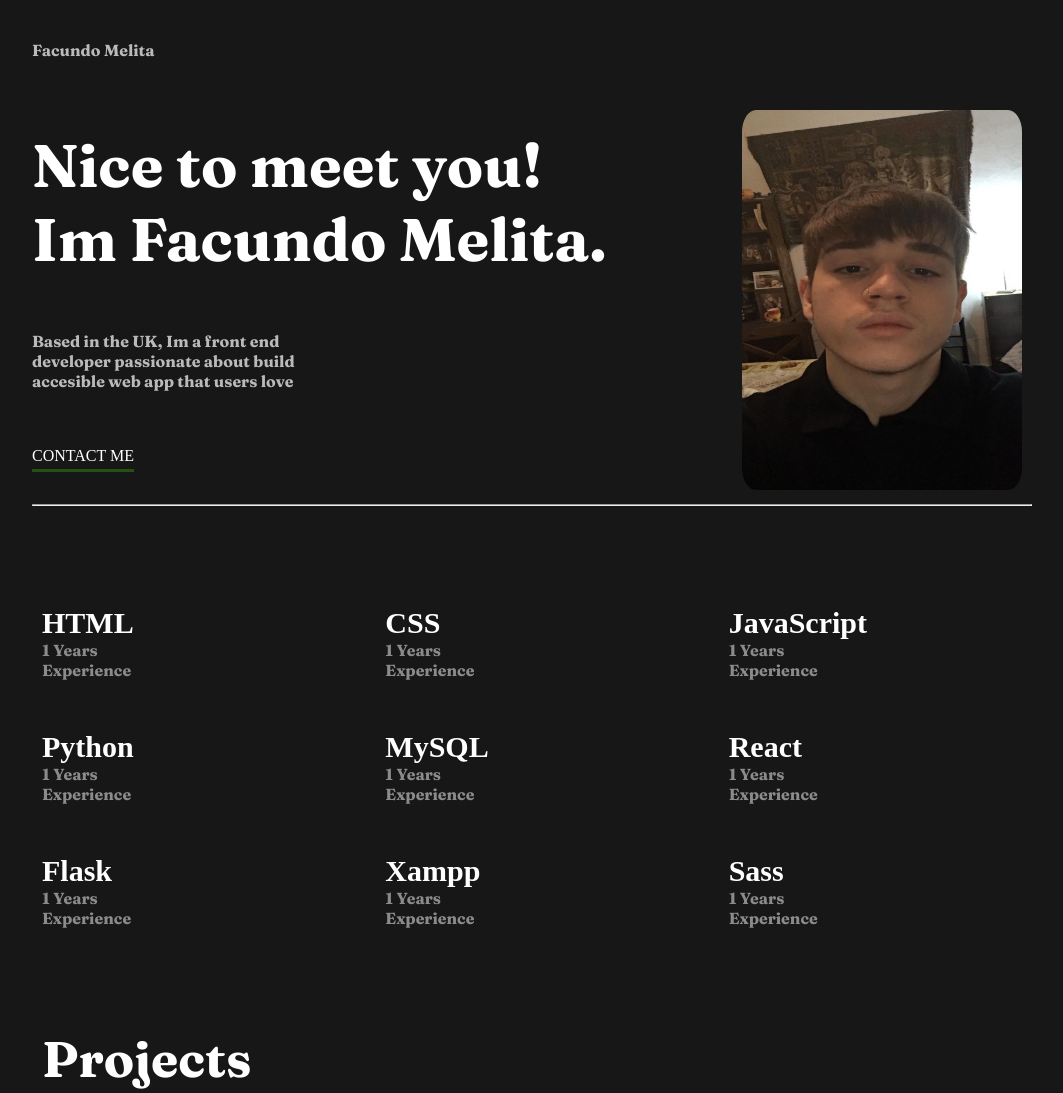
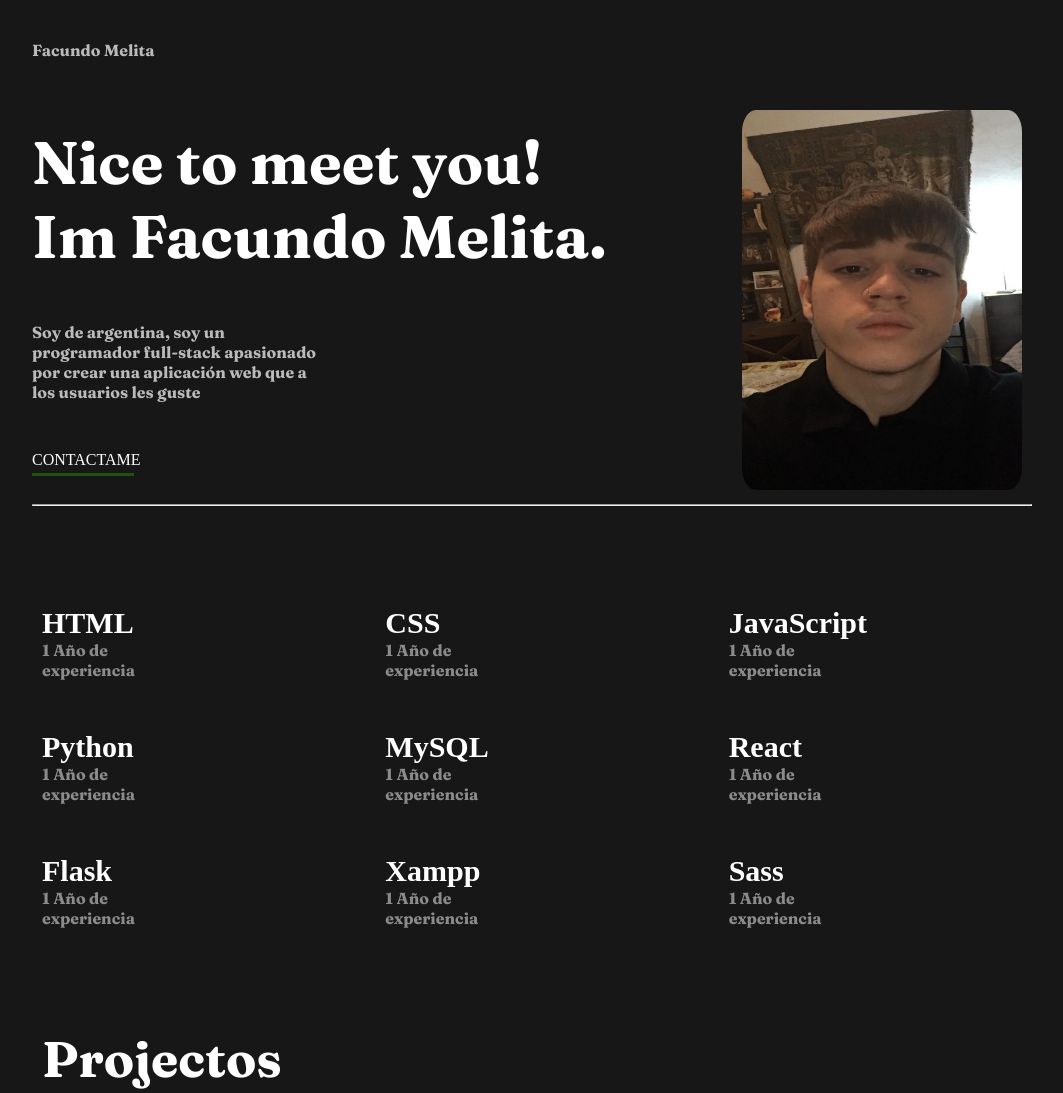
Before and after one commit to Facu6M/mi-portafolio, a plain HTML site: page index.html in a window 1280 px wide. Shown: the top 1093 px of the page, without its empty margins (108-1171 px from the left). Drawn offline with Linux system fonts and the light colour scheme; no server answers.

Commit message:
Update index.html

```diff
--- a/index.html
+++ b/index.html
@@ -28,10 +28,10 @@
       Im Facundo Melita.
      </h1>
 
-     <p>Based in the UK, Im a front end developer
-      passionate about build accesible web app that users love </p>
+     <p>Soy de argentina, soy un programador full-stack
+      apasionado por crear una aplicación web que a los usuarios les guste</p>
 
-     <a href="#container">CONTACT ME </a>
+     <a href="#container">CONTACTAME </a>
 
     </div>
 
@@ -48,52 +48,52 @@
 
 <div>
   <h2>HTML</h2>
-  <p>1 Years Experience</p>
+  <p>1 Año de experiencia</p>
 </div>
 
 <div>
   <h2>CSS</h2>
-  <p>1 Years Experience</p>
+  <p>1 Año de experiencia</p>
 </div>
 
 <div>
   <h2>JavaScript</h2>
-  <p>1 Years Experience</p>
+  <p>1 Año de experiencia</p>
 </div>
 
 <div>
   <h2>Python</h2>
-  <p>1 Years Experience</p>
+  <p>1 Año de experiencia</p>
 </div>
 
 <div>
   <h2>MySQL</h2>
-  <p>1 Years Experience</p>
+  <p>1 Año de experiencia</p>
 </div>
 
 <div>
   <h2>React</h2>
-  <p>1 Years Experience</p>
+  <p>1 Año de experiencia</p>
 </div>
 
 <div>
   <h2>Flask</h2>
-  <p>1 Years Experience</p>
+  <p>1 Año de experiencia</p>
 </div>
 
 <div>
   <h2>Xampp</h2>
-  <p>1 Years Experience</p>
+  <p>1 Año de experiencia</p>
 </div>
 
 <div>
   <h2>Sass</h2>
-  <p>1 Years Experience</p>
+  <p>1 Año de experiencia</p>
 </div>
 
   </aside>
 
-<h3>Projects</h3>
+<h3>Projectos</h3>
 
 <section>
   <div>
@@ -109,7 +109,7 @@
     <a href="https://facu6m.github.io/Tip-Calculator/">
   <img src="./images/Tip Calculator.png" alt="">
   </a>
-  <h4>Tip Calculator</h4>
+  <h4>Calculador de propina</h4>
   <h5>HTML CSS JAVASCRIPT</h5>
   </div>
 
@@ -117,7 +117,7 @@
     <a href="https://facu6m.github.io/space/index.html">
     <img src="./images/space.png" alt="">
   </a>
-    <h4>Space Tourism</h4>
+    <h4>Turismo del espacio</h4>
     <h5>HTML CSS JAVASCRIPT</h5>
     </div>
 
@@ -125,7 +125,7 @@
     <a href="https://facu6m.github.io/Tasks-APP/">
     <img src="./images/task.png" alt="">
     </a>
-    <h4>Task APP</h4>
+    <h4>Pagina de tareas</h4>
     <h5>HTML CSS JAVASCRIPT</h5>
     </div>
 
@@ -133,7 +133,7 @@
       <a href="https://facu6m.github.io/React-Calculator/">
       <img src="./images/calculadora.png" alt="">
       </a>
-      <h4>Calculator</h4>
+      <h4>Calculadora</h4>
       <h5>HTML CSS JAVASCRIPT REACT</h5>
       </div>
 
@@ -141,7 +141,7 @@
         <a href="https://facu6m.github.io/Movie-Search/">
         <img src="./images/batman.png" alt="">
       </a>
-        <h4>Task APP</h4>
+        <h4>Buscador de peliculas API</h4>
         <h5>HTML CSS JAVASCRIPT API</h5>
         </div>
 
@@ -149,7 +149,7 @@
           <a href="https://facu6m.github.io/Piedra-papel-o-tijera/">
           <img src="./images/rock.png" alt="">
         </a>
-          <h4>Rock paper or scissor</h4>
+          <h4>Piedra papel o tijera</h4>
           <h5>HTML CSS JAVASCRIPT </h5>
           </div>
 
@@ -172,8 +172,8 @@
 <div id="container">
 
   <div>
- <h6>Contact</h6>
- <p>I would love to hear about your proyect and how i could help. Please fill in the form, and I'll get back to you as soon as possible.</p>
+ <h6>Contacto</h6>
+ <p>Me encantaría saber acerca de su proyecto y cómo podría ayudar. Por favor, rellene el formulario y me pondré en contacto con usted lo antes posible.</p>
 </div>
 
 
```
